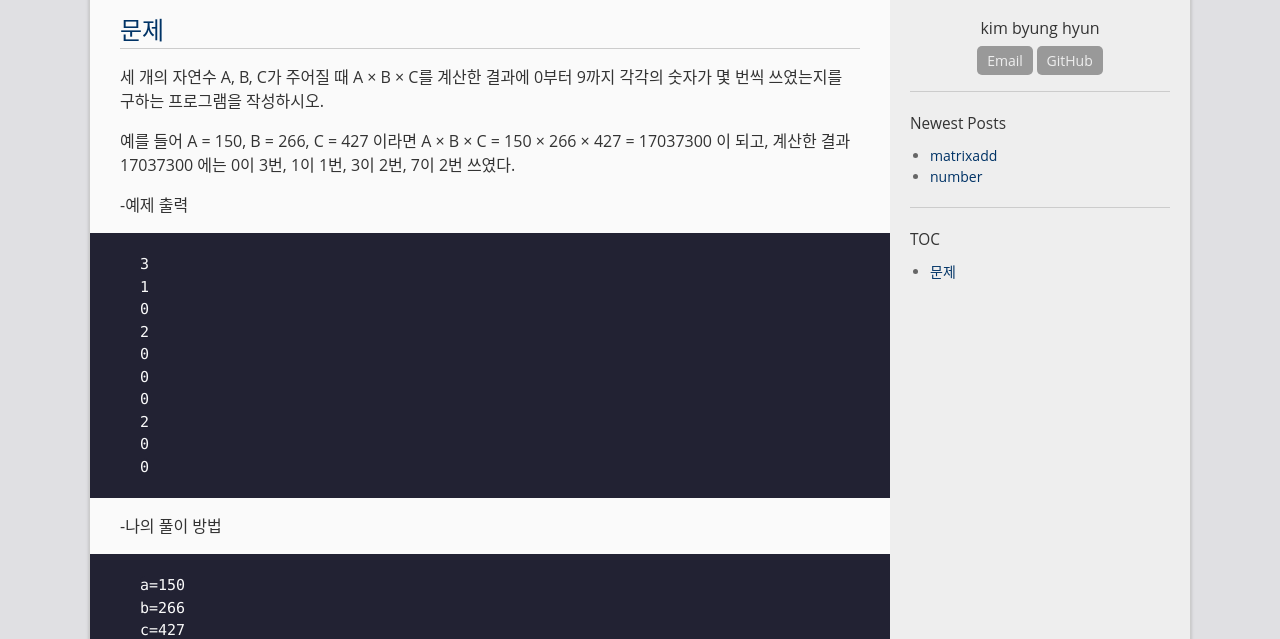
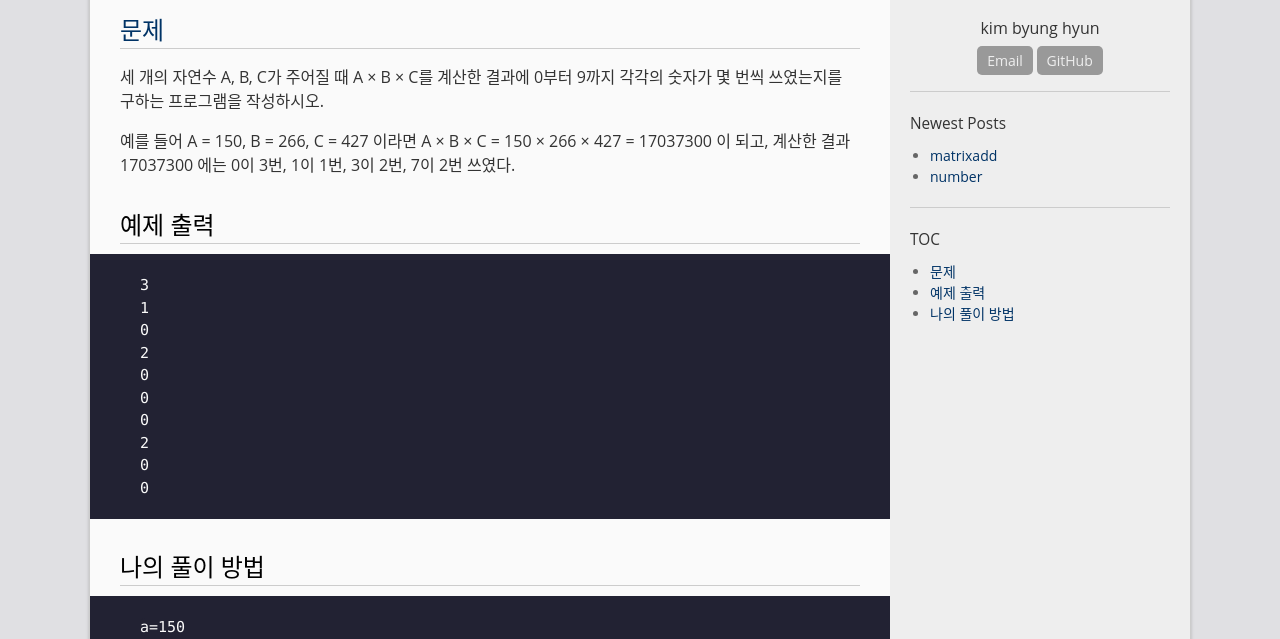
Before and after one commit to bh6366632/bh6366632.github.com, a Jekyll site: the page built from _posts/2024-04-04-number.md, in a window 1280 px wide and 900 px high, cut to the strip 261-900 px from the top of the window. Built offline with Jekyll 4.4.1, drawn with Linux system fonts in a browser that asks for light colours.

Commit message:
Update 2024-04-04-number.md

````diff
--- a/_posts/2024-04-04-number.md
+++ b/_posts/2024-04-04-number.md
@@ -11,7 +11,7 @@ permalink: /archivers/number
 
 예를 들어 A = 150, B = 266, C = 427 이라면 A × B × C = 150 × 266 × 427 = 17037300 이 되고, 계산한 결과 17037300 에는 0이 3번, 1이 1번, 3이 2번, 7이 2번 쓰였다.
 
--예제 출력
+# 예제 출력
 
 ```ptchon
 3
@@ -25,7 +25,7 @@ permalink: /archivers/number
 0
 0
 ```
--나의 풀이 방법
+# 나의 풀이 방법
 
 ```ptchon
 a=150
````
